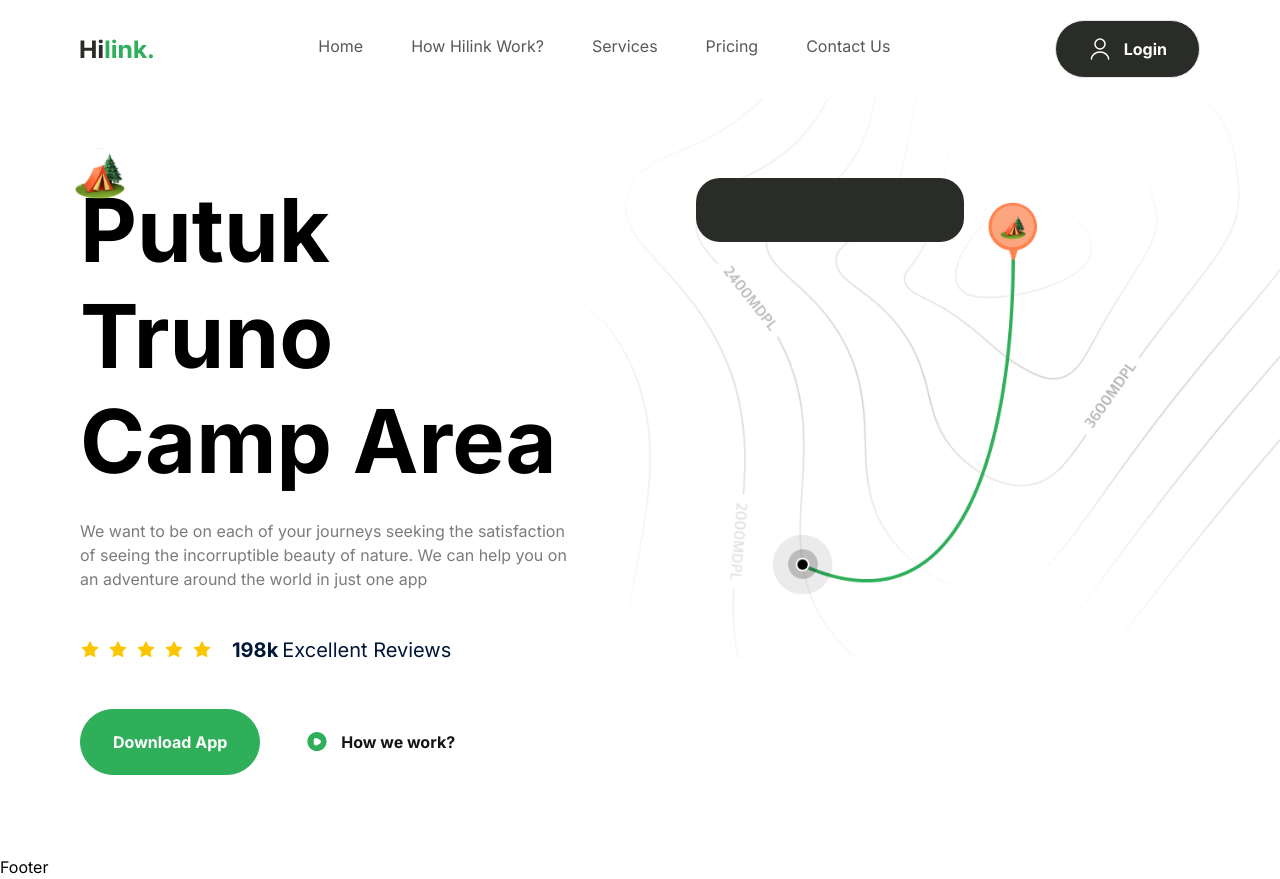
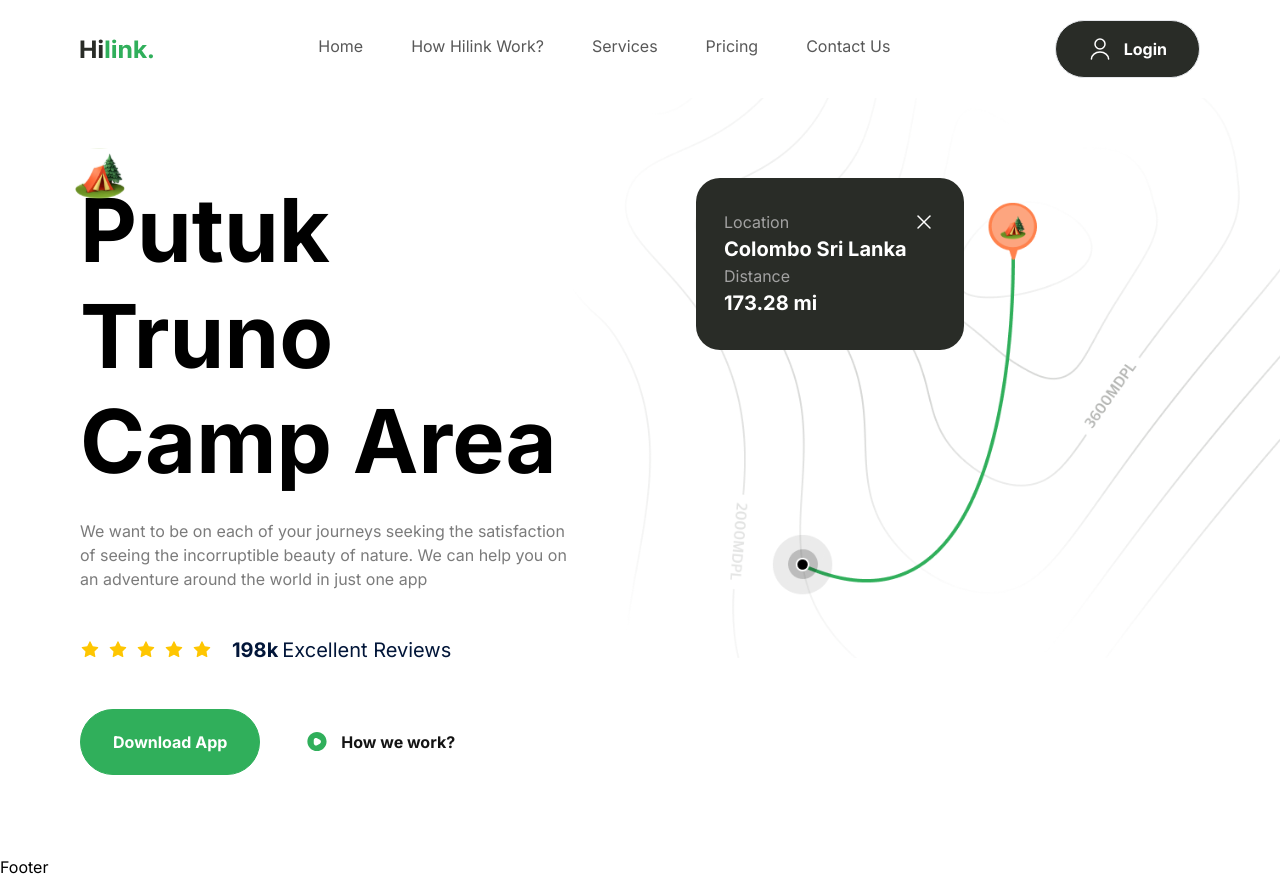
Before and after one commit to Amayuru1999/Frontend-Tutorial, a Next.js app: page / in a window 1280 px wide. Built offline with nearby package versions, Linux system fonts and the light colour scheme.

Commit message:
chore: Update Hero component layout and content

```diff
--- a/components/Hero.tsx
+++ b/components/Hero.tsx
@@ -53,7 +53,20 @@ const Hero = () => {
       </div>
       <div className="relative flex flex-1 items-start">
         <div className="relative z-20 w-[268px] flex-col gap-8 rounded-3xl bg-green-90 px-7 py-8">
+              <div className="flex flex-col">
+                <div className="flexBetween">
+                  <p className="regular-16 text-gray-20">Location</p>
+                  <Image src="/close.svg" alt="close" width={24} height={24}/>
+                </div>
+                <p className="bold-20 text-white">Colombo Sri Lanka</p>
+                <div className="flexBetween">
+                  <div className="flex flex-col">
+                      <p className="regular-16 block text-gray-20">Distance</p>
+                      <p className="bold-20 text-white">173.28 mi</p>
+                  </div>
+                </div>
 
+              </div>
         </div>
       </div>
     </section>
```
